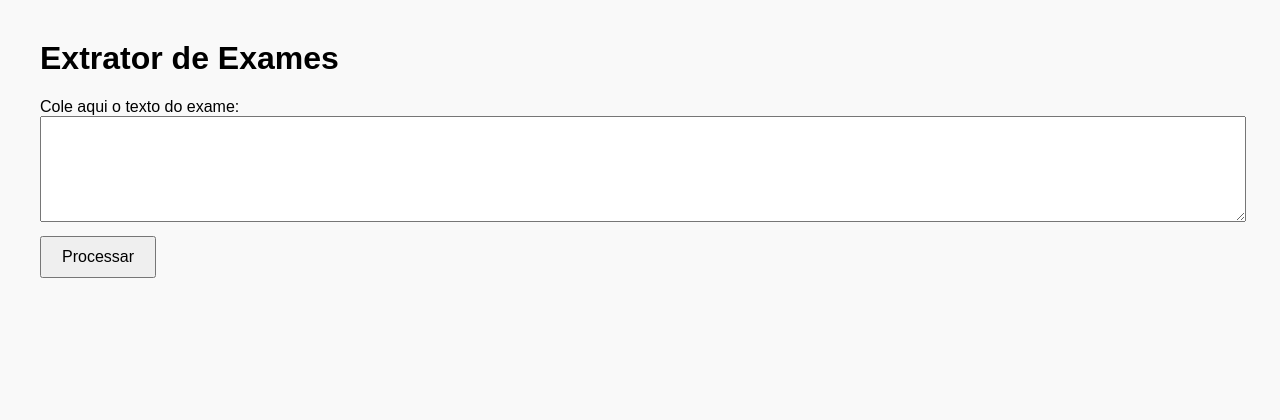
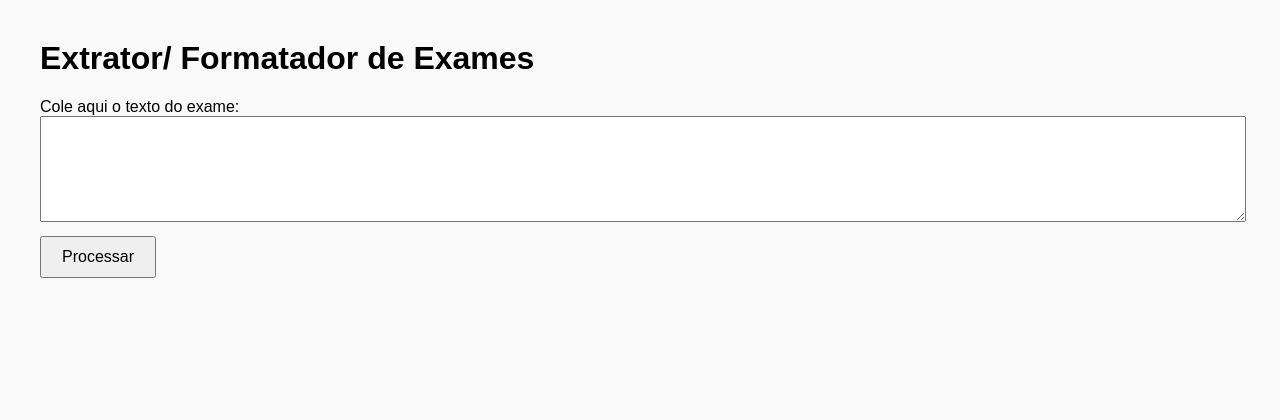
Before and after one commit to Di3g0x/extrator_exames_HSM, a Flask app: page / in a window 1280 px wide. Shown: the top 420 px of the page. Run offline with Flask 3, Linux system fonts and the light colour scheme.

Commit message:
Update index.html

```diff
--- a/templates/index.html
+++ b/templates/index.html
@@ -27,7 +27,7 @@
     </style>
 </head>
 <body>
-    <h1>Extrator de Exames</h1>
+    <h1>Extrator/ Formatador de Exames</h1>
     <form method="post">
         <label>Cole aqui o texto do exame:</label><br>
         <textarea name="texto" required></textarea><br>
```
